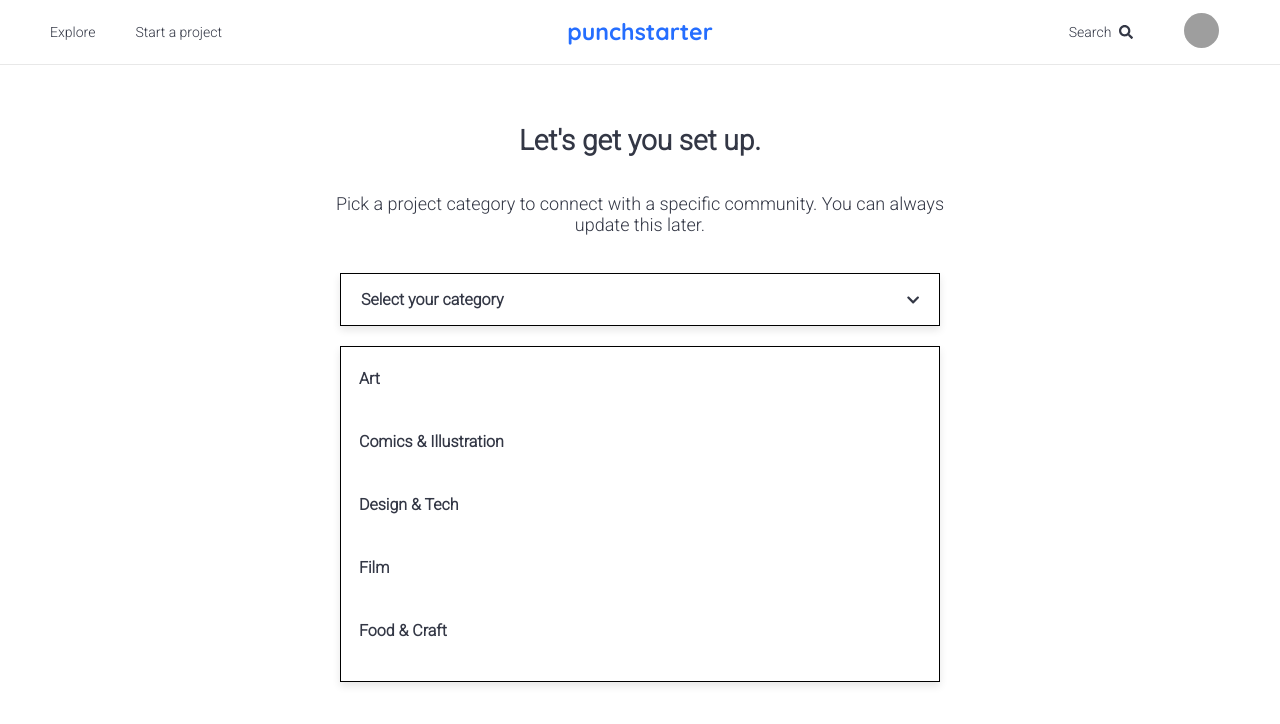
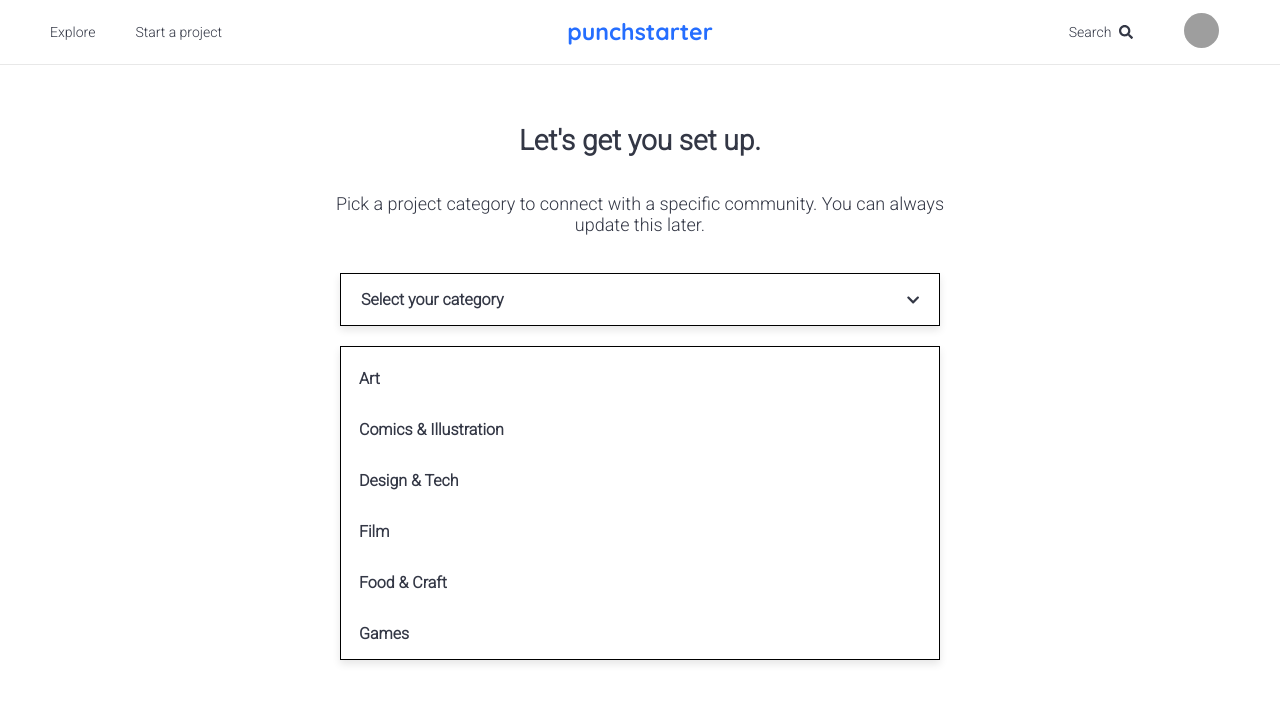
Before and after one commit to crishanks/punch-starter, a React (Create React App) app: page /start in a window 1280 px wide. Both pictures are taken after a click on the icon 912 px from the left and 299 px from the top of the page. Shown: the top 724 px of the page. Built offline with nearby package versions, Linux system fonts and the light colour scheme; grey boxes are pictures that could not be loaded.

Commit message:
dropdown box menu items closer together, padding added to menu selector div

```diff
--- a/src/sass/App.css
+++ b/src/sass/App.css
@@ -519,14 +519,15 @@
   align-items: flex-start;
   border: 1px solid black;
   margin: 0px 20px;
-  height: 66%;
+  padding: 6px 0px;
+  height: 71%;
   overflow: auto;
   box-shadow: 0 4px 8px 0 rgba(0, 0, 0, 0.1), 0 6px 20px 0 rgba(0, 0, 0, 0);
 }
 
 .menu-selector-row {
   width: 97%;
-  margin: 6px;
+  margin: 0 6px;
   display: flex;
 }
 .menu-selector-row p {
--- a/src/sass/style.sass
+++ b/src/sass/style.sass
@@ -460,12 +460,13 @@ $libre-baskerville: 'Libre Baskerville', serif
   align-items: flex-start
   border: 1px solid black
   margin: 0px 20px
-  height: 66%
+  padding: 6px 0px
+  height: 71%
   overflow: auto
   box-shadow: 0 4px 8px 0 rgba(0, 0, 0, 0.1), 0 6px 20px 0 rgba(0, 0, 0, 0)
 .menu-selector-row
   width: 97%
-  margin: 6px
+  margin: 0 6px
   display: flex
   p
     font-size: 16px
```
Also changed, not shown: 1 other file (tests, documents, lock files or other folders).
